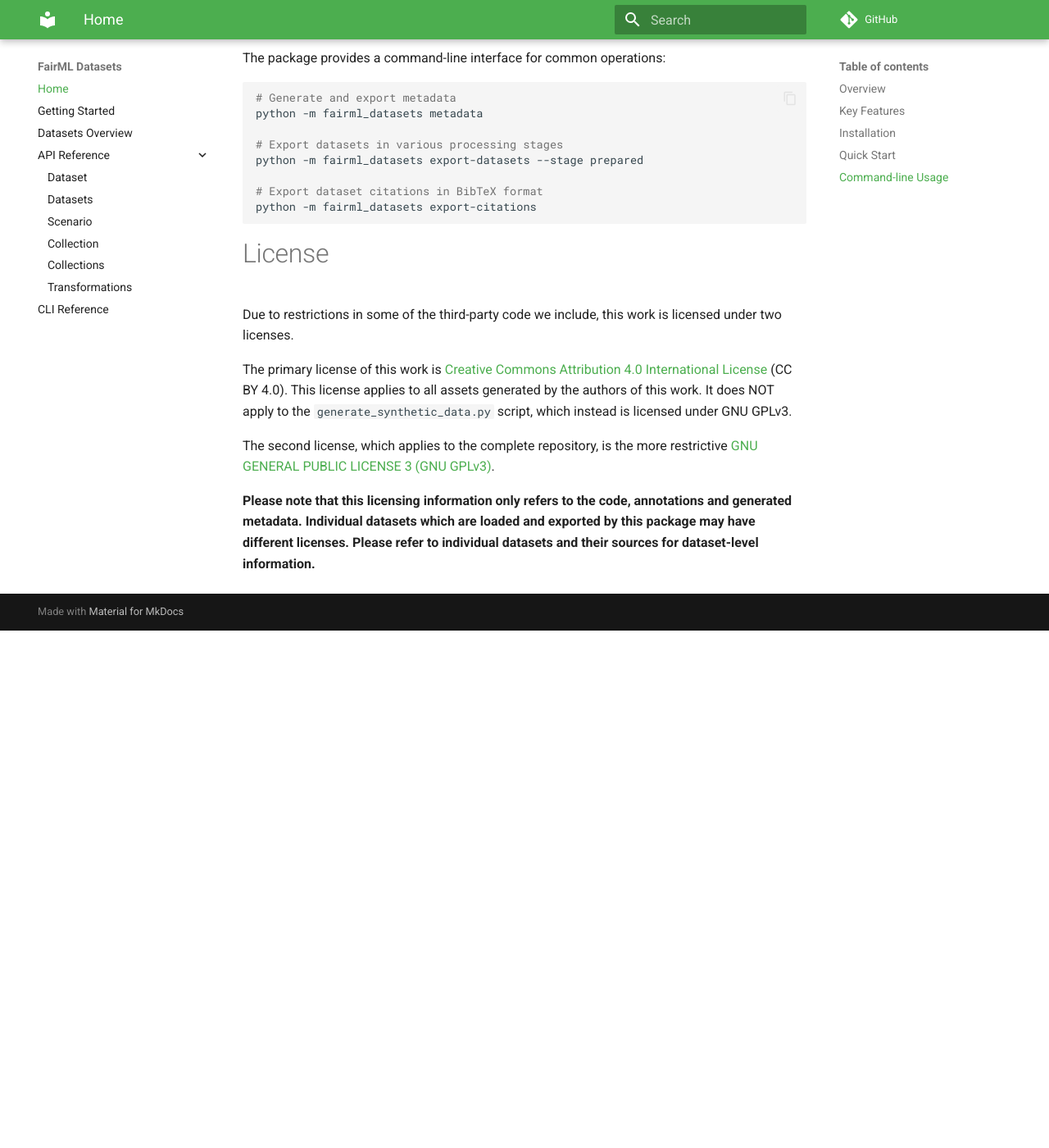
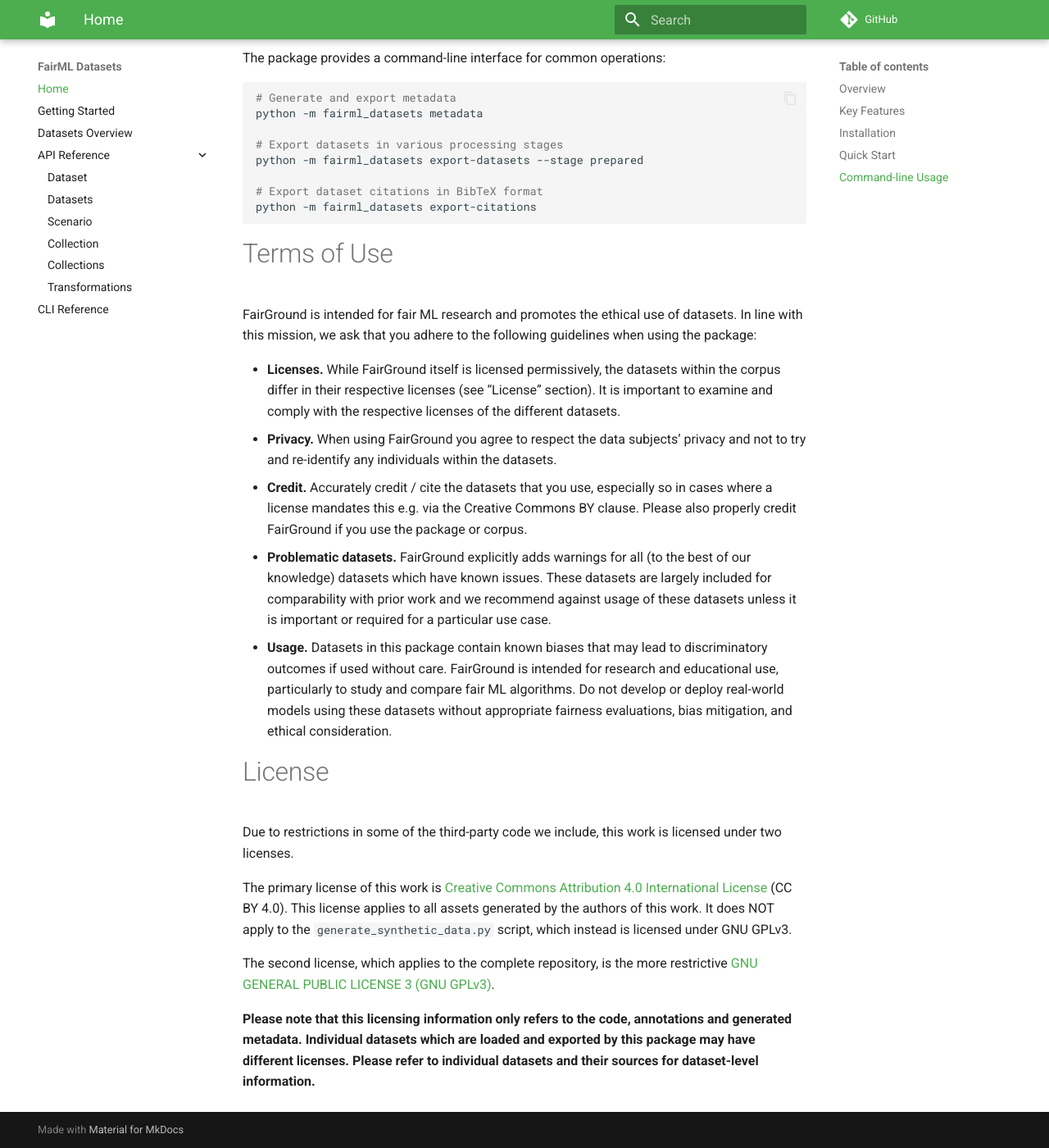
Before and after one commit to reliable-ai/fairground, an MkDocs documentation site: the page built from docs/index.md, in a window 1280 px wide and 1400 px high, scrolled down 2095 px. Shown: the whole window at 82% size. Built offline with MkDocs 1.6.1 and Material for MkDocs 9.7.7, drawn with Linux system fonts in a browser that asks for light colours; comment, search, counter and statistics services are not loaded; before the commit the page ends 2864 px from its top, so only the background shows below that.

Commit message:
Add terms of use sections

````diff
--- a/docs/index.md
+++ b/docs/index.md
@@ -74,6 +74,16 @@
 python -m fairml_datasets export-citations
 ```
 
+# Terms of Use
+
+FairGround is intended for fair ML research and promotes the ethical use of datasets. In line with this mission, we ask that you adhere to the following guidelines when using the package:
+
+- **Licenses.** While FairGround itself is licensed permissively, the datasets within the corpus differ in their respective licenses (see “License” section). It is important to examine and comply with the respective licenses of the different datasets.
+- **Privacy.** When using FairGround you agree to respect the data subjects’ privacy and not to try and re-identify any individuals within the datasets.
+- **Credit.** Accurately credit / cite the datasets that you use, especially so in cases where a license mandates this e.g. via the Creative Commons BY clause. Please also properly credit FairGround if you use the package or corpus.
+- **Problematic datasets.** FairGround explicitly adds warnings for all (to the best of our knowledge) datasets which have known issues. These datasets are largely included for comparability with prior work and we recommend against usage of these datasets unless it is important or required for a particular use case.
+- **Usage.** Datasets in this package contain known biases that may lead to discriminatory outcomes if used without care. FairGround is intended for research and educational use, particularly to study and compare fair ML algorithms. Do not develop or deploy real-world models using these datasets without appropriate fairness evaluations, bias mitigation, and ethical consideration.
+
 # License
 
 Due to restrictions in some of the third-party code we include, this work is licensed under two licenses.
````
Also changed, not shown: README.md (+10 -0 lines).
